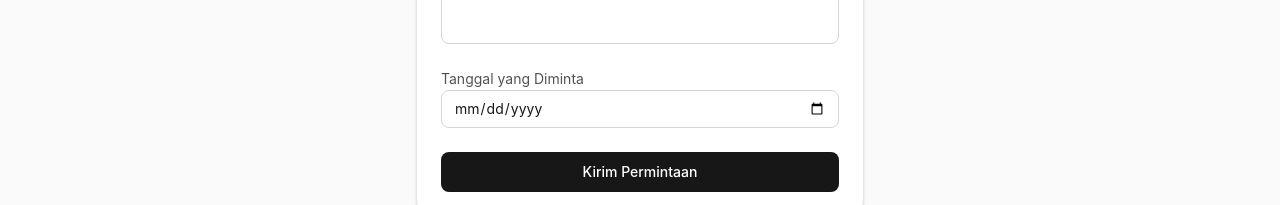
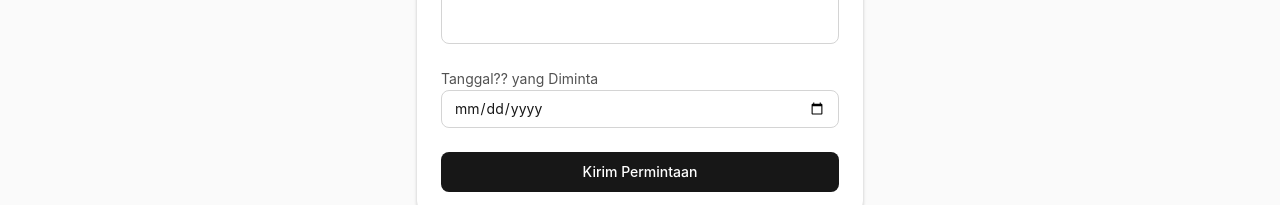
Before and after one commit to ShotZ9/satupintugkibatu, a Next.js app: page / in a window 1280 px wide. Shown: the part 535-740 px from the top of the page. Built offline with nearby package versions, Linux system fonts and the light colour scheme; no server answers.

Commit message:
Update page.tsx

```diff
--- a/app/page.tsx
+++ b/app/page.tsx
@@ -157,7 +157,7 @@ export default function Home() {
                 className="overflow-hidden space-y-1"
               >
                 <label className="text-sm text-neutral-600">
-                  Tanggal yang Diminta
+                  Tanggal?? yang Diminta
                 </label>
                 <input
                   type="date"
```
